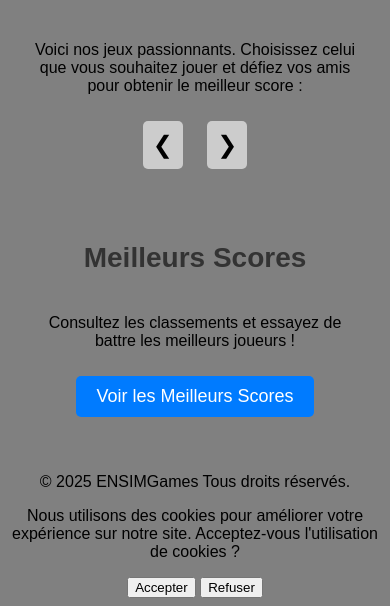
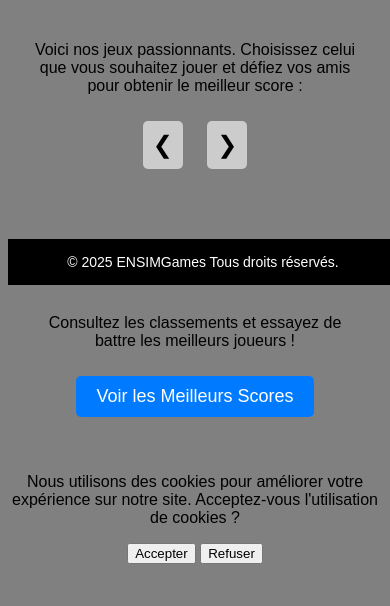
Before and after one commit to dylanmarty/ProgramationWeb, a PHP site: page / in a window 390 px wide. Shown: the part 559-1165 px from the top of the page. After the commit the page ends 1122 px from the top, so only its background shows below. Run offline with PHP 8.4, Linux system fonts and the light colour scheme.

Commit message:
fichier de mise en forme acceuil intégrant footer

```diff
--- a/CSS/style.css
+++ b/CSS/style.css
@@ -114,3 +114,58 @@ a {
   margin-left: auto;
   margin-right: auto;
 }
+
+footer {
+  background-color: #000;
+  color: #fff;
+  padding: 20px;
+  text-align: center;
+  position: fixed;
+  width: 100%;
+  bottom: 0;
+  box-sizing: border-box;
+}
+
+footer p {
+  margin: 0;
+}
+
+/* Cookie Banner style */
+.cookie-banner {
+  background-color: #222;
+  color: white;
+  padding: 15px;
+  text-align: center;
+  position: fixed;
+  bottom: 80px;
+  width: 100%;
+  display: none;
+  z-index: 1000;
+}
+
+.cookie-banner a {
+  color: #4CAF50;
+  text-decoration: none;
+}
+
+.cookie-banner button {
+  background-color: #4CAF50;
+  color: white;
+  padding: 10px 20px;
+  border: none;
+  cursor: pointer;
+  margin-top: 10px;
+}
+
+/* Styles responsives */
+@media (max-width: 768px) {
+  footer {
+    font-size: 14px;
+    padding: 15px;
+  }
+
+  .cookie-banner {
+    font-size: 14px;
+    padding: 12px;
+  }
+}
```
